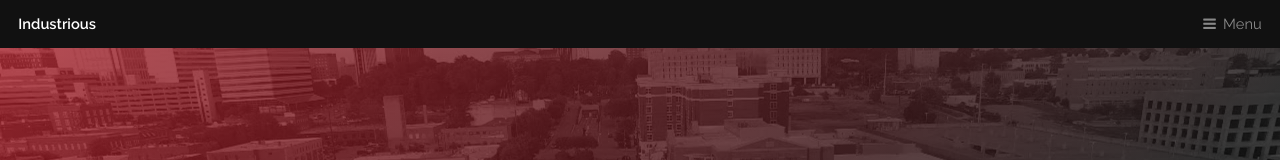
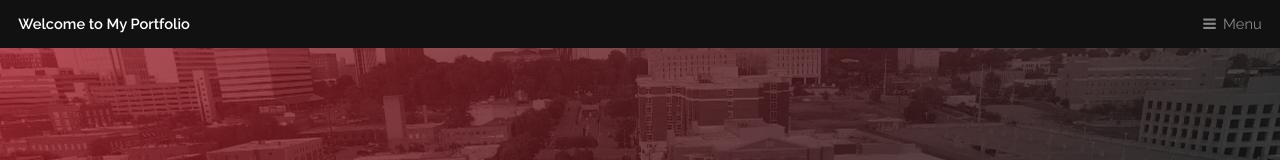
Before and after one commit to davidfisher01/davidfisher01.github.io, a plain HTML site: page index.html in a window 1280 px wide. Shown: the top 160 px of the page. Drawn offline with Linux system fonts and the light colour scheme.

Commit message:
initial changes

```diff
--- a/index.html
+++ b/index.html
@@ -1,9 +1,5 @@
 <!DOCTYPE HTML>
-<!--
-	Industrious by TEMPLATED
-	templated.co @templatedco
-	Released for free under the Creative Commons Attribution 3.0 license (templated.co/license)
--->
+
 <html>
 	<head>
 		<title>David Fisher</title>
@@ -17,7 +13,7 @@
 
 		<!-- Header -->
 			<header id="header">
-				<a class="logo" href="index.html">Industrious</a>
+				<a class="logo" href="index.html">Welcome to My Portfolio</a>
 				<nav>
 					<a href="#menu">Menu</a>
 				</nav>
```
